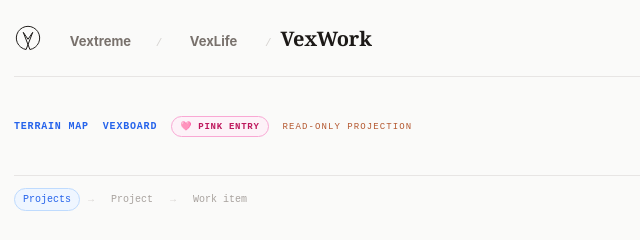
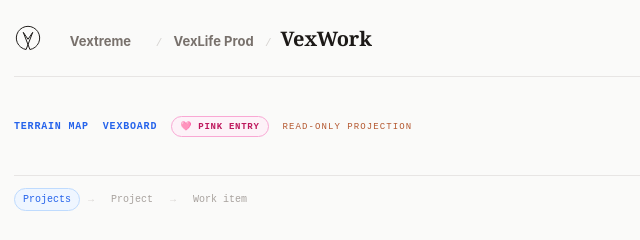
Before and after one commit to VexGPT/VexWork, a website: page index.html in a window 1280 px wide. Shown: the top 240 px of the page, 0-640 px from the left. Drawn offline with Linux system fonts and the light colour scheme.

Commit message:
[VexWork] Point VexLife family rail to VexLife-Prod

```diff
--- a/index.html
+++ b/index.html
@@ -35,9 +35,9 @@ main{min-height:72vh;padding:26px 0 60px}.hero{display:grid;grid-template-column
 <div class="shell">
 <div class="family-rail">
 <span class="family-mark" aria-hidden="true"><svg viewBox="0 0 120 120"><path d="M51.89 109.32A50 50 0 1 1 68.11 109.32L39.73 35.68 60 65.41 80.27 35.68Z"/></svg></span>
-<nav class="family" aria-label="Vextreme, VexLife, and VexWork homes">
+<nav class="family" aria-label="Vextreme, VexLife Prod, and VexWork homes">
 <a href="https://vgong24.github.io/Vextreme/pages/terrain-map.html">Vextreme</a><span class="sep" aria-hidden="true">/</span>
-<a href="https://vgong24.github.io/VexLife/">VexLife</a><span class="sep" aria-hidden="true">/</span>
+<a href="https://github.com/VexGPT/VexLife-Prod">VexLife Prod</a><span class="sep" aria-hidden="true">/</span>
 <a class="family-current" href="./" aria-current="page">VexWork</a>
 </nav>
 </div>
```
